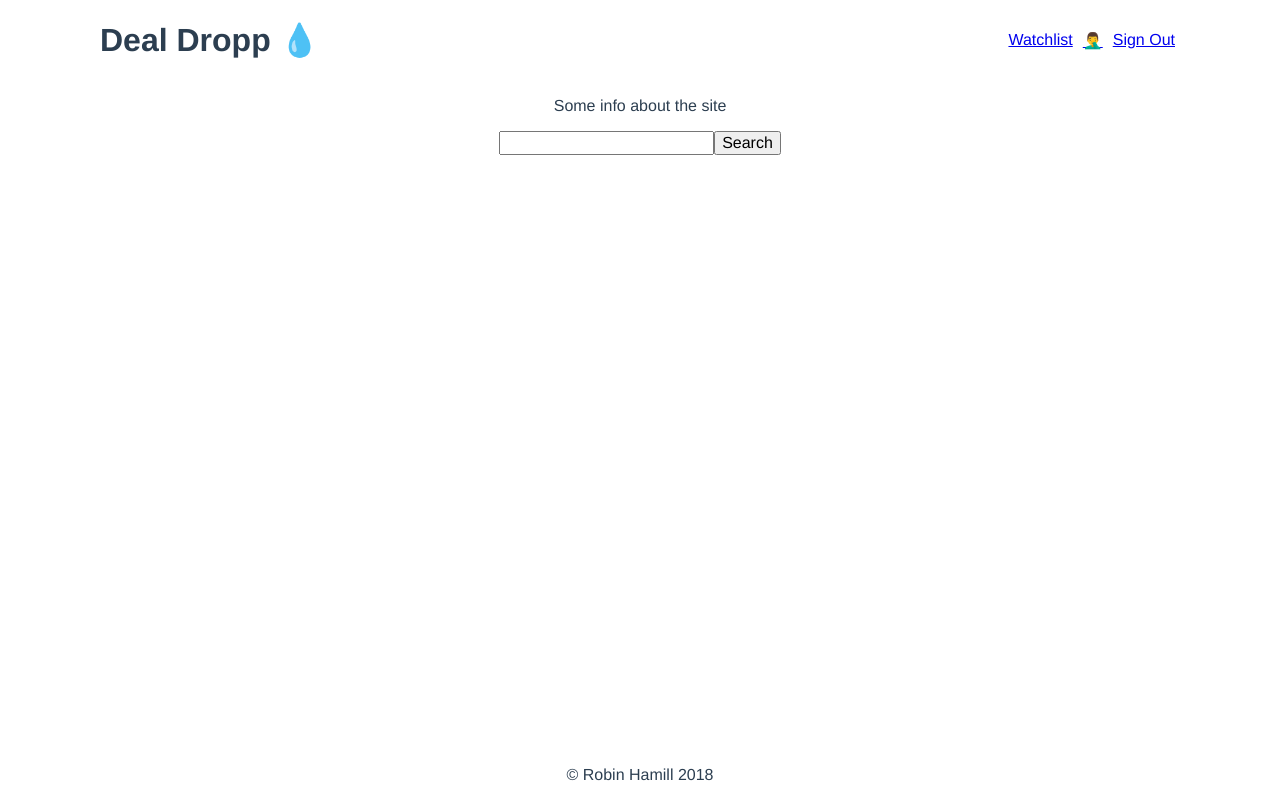
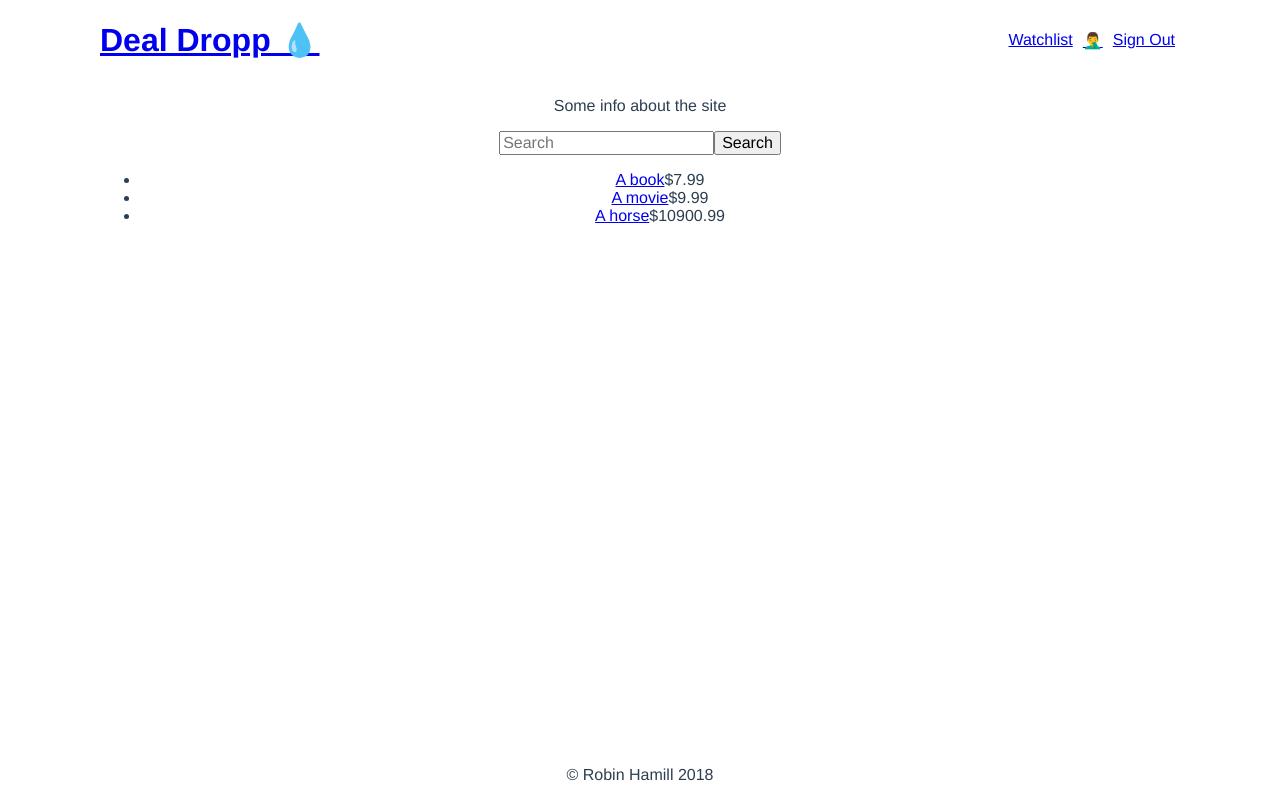
Before and after one commit to rbnhmll/deal-dropp, a Vue app in the folder client/: page /#/ in a window 1280 px wide. Built offline with nearby package versions, Linux system fonts and the light colour scheme.

Commit message:
Create and update components for listing cards

```diff
--- a/client/src/components/CardGallery.vue
+++ b/client/src/components/CardGallery.vue
@@ -1,11 +1,18 @@
 <template>
   <section class="cardGallery">
-
+    <ul>
+      <ItemCard v-for="(item, i) in items" :key="i" :item="item" />
+    </ul>
   </section>
 </template>
 
 <script>
+import ItemCard from './ItemCard';
+
 export default {
+  name: 'CardGallery',
+  components: { ItemCard },
+  props: ['items'],
   data() {
     return {};
   },
--- a/client/src/components/Home.vue
+++ b/client/src/components/Home.vue
@@ -2,19 +2,27 @@
   <main class="home">
     <p>Some info about the site</p>
     <SearchBar />
+    <CardGallery :items="searchResults" />
   </main>
 </template>
 
 <script>
 import SearchBar from './SearchBar';
+import CardGallery from './CardGallery';
 
 export default {
   name: 'Home',
   components: {
     SearchBar,
+    CardGallery,
   },
   data() {
     return {};
+  },
+  computed: {
+    searchResults() {
+      return this.$store.state.searchResults;
+    },
   },
 };
 </script>
--- a/client/src/components/ItemCard.vue
+++ b/client/src/components/ItemCard.vue
@@ -1,13 +1,15 @@
 <template>
-  <div>
-
-  </div>
+  <li>
+    <a :href="item.url" target="_blank">{{item.name}}</a>
+    <span>${{item.price}}</span>
+  </li>
 </template>
 
 <script>
-  export default {
-
-  }
+export default {
+  name: 'ItemCard',
+  props: ['item'],
+};
 </script>
 
 <style scoped>
--- a/client/src/components/Navbar.vue
+++ b/client/src/components/Navbar.vue
@@ -1,11 +1,19 @@
 <template>
   <header>
-    <h1>Deal Dropp 💧</h1>
+    <a href="/#/">
+      <h1>Deal Dropp 💧</h1>
+    </a>
     <nav>
       <ul>
-        <li><a href="#">Watchlist</a></li>
-        <li><a href="#">🤦‍♂️</a></li>
-        <li><a href="#">Sign Out</a></li>
+        <li>
+          <a href="/#/watchlist">Watchlist</a>
+        </li>
+        <li>
+          <a href="/#/account">🤦‍♂️</a>
+        </li>
+        <li>
+          <a href="#">Sign Out</a>
+        </li>
       </ul>
     </nav>
   </header>
--- a/client/src/components/SearchBar.vue
+++ b/client/src/components/SearchBar.vue
@@ -1,7 +1,7 @@
 <template>
   <div>
     <form action="">
-      <input type="search" name="" id="">
+      <input class="search" type="search" name="" id="" placeholder="Search">
       <input type="submit" value="Search">
     </form>
   </div>
@@ -16,5 +16,6 @@ export default {
 </script>
 
 <style lang="sass" scoped>
+  .search
 
 </style>
--- /dev/null
+++ b/client/src/components/Watchlist.vue
@@ -0,0 +1,31 @@
+<template>
+  <main class="watchlist">
+    <h2>Watchlist</h2>
+    <p>List of watched items</p>
+    <CardGallery :items="watchItems" />
+  </main>
+</template>
+
+<script>
+import ItemCard from './ItemCard';
+import CardGallery from './CardGallery';
+
+export default {
+  components: {
+    ItemCard,
+    CardGallery,
+  },
+  data() {
+    return {};
+  },
+  computed: {
+    watchItems() {
+      return this.$store.state.watchItems;
+    },
+  },
+};
+</script>
+
+<style scoped>
+
+</style>
```
